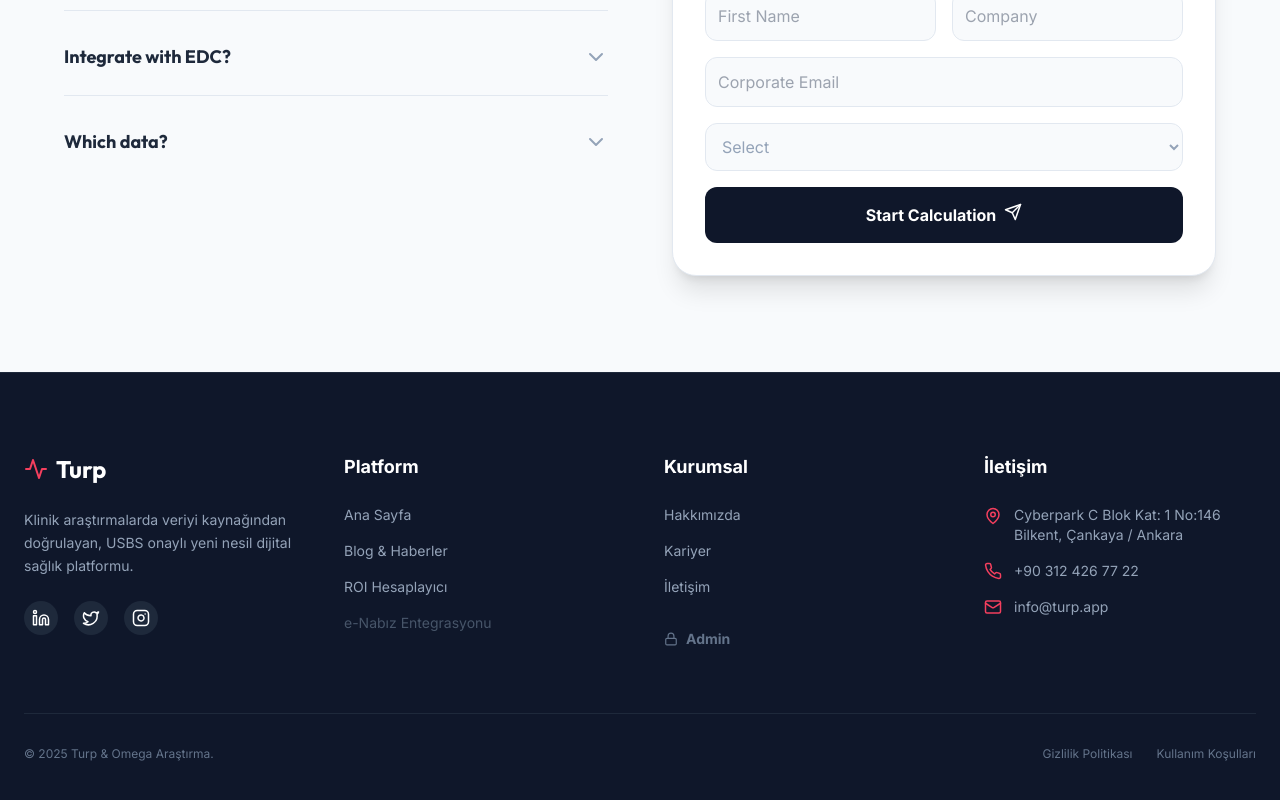
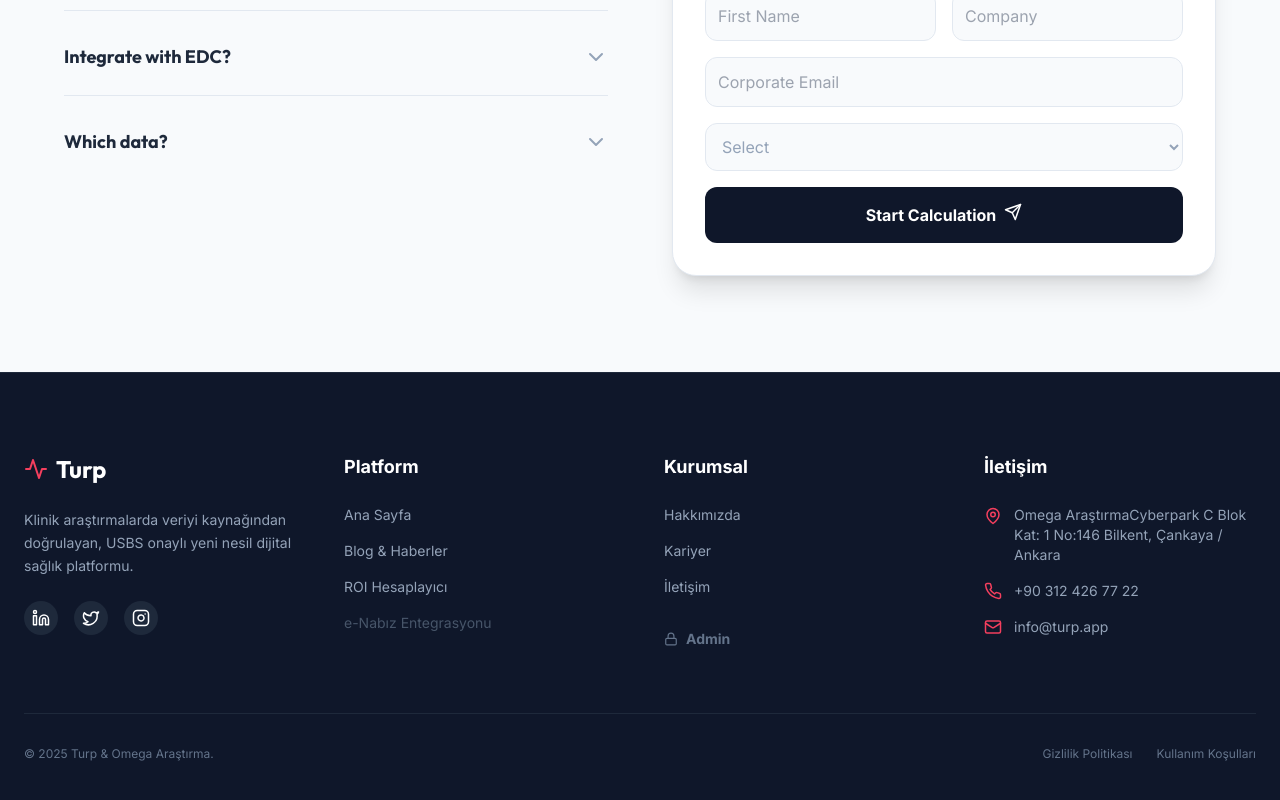
Before and after one commit to berkozdemir/turp-saas-website, a React (Vite) app: page / in a window 1280 px wide. Shown: the part 3773-4573 px from the top of the page. Built offline with nearby package versions, Linux system fonts and the light colour scheme; no server answers.

Commit message:
Update content.ts

```diff
--- a/src/data/content.ts
+++ b/src/data/content.ts
@@ -1,7 +1,7 @@
 import { ClipboardList, Bell, HeartPulse, Calendar, AlertTriangle, BookOpen, Video } from 'lucide-react';
 
 export const COMPANY_INFO = {
-    address: "Cyberpark C Blok Kat: 1 No:146 Bilkent, Çankaya / Ankara",
+    address: "Omega AraştırmaCyberpark C Blok Kat: 1 No:146 Bilkent, Çankaya / Ankara",
     phone: "+90 312 426 77 22",
     email: "info@turp.app",
     copyright: "© 2025 Turp & Omega Araştırma."
```
